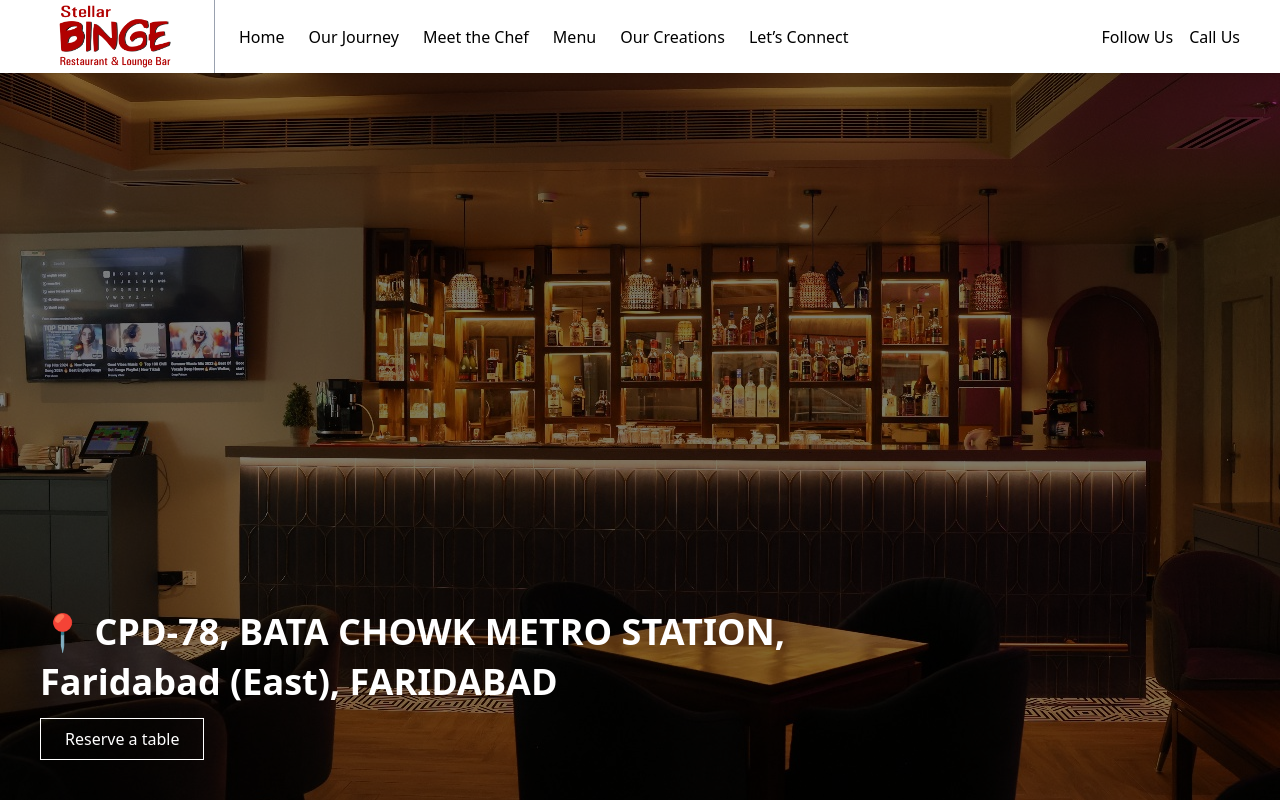
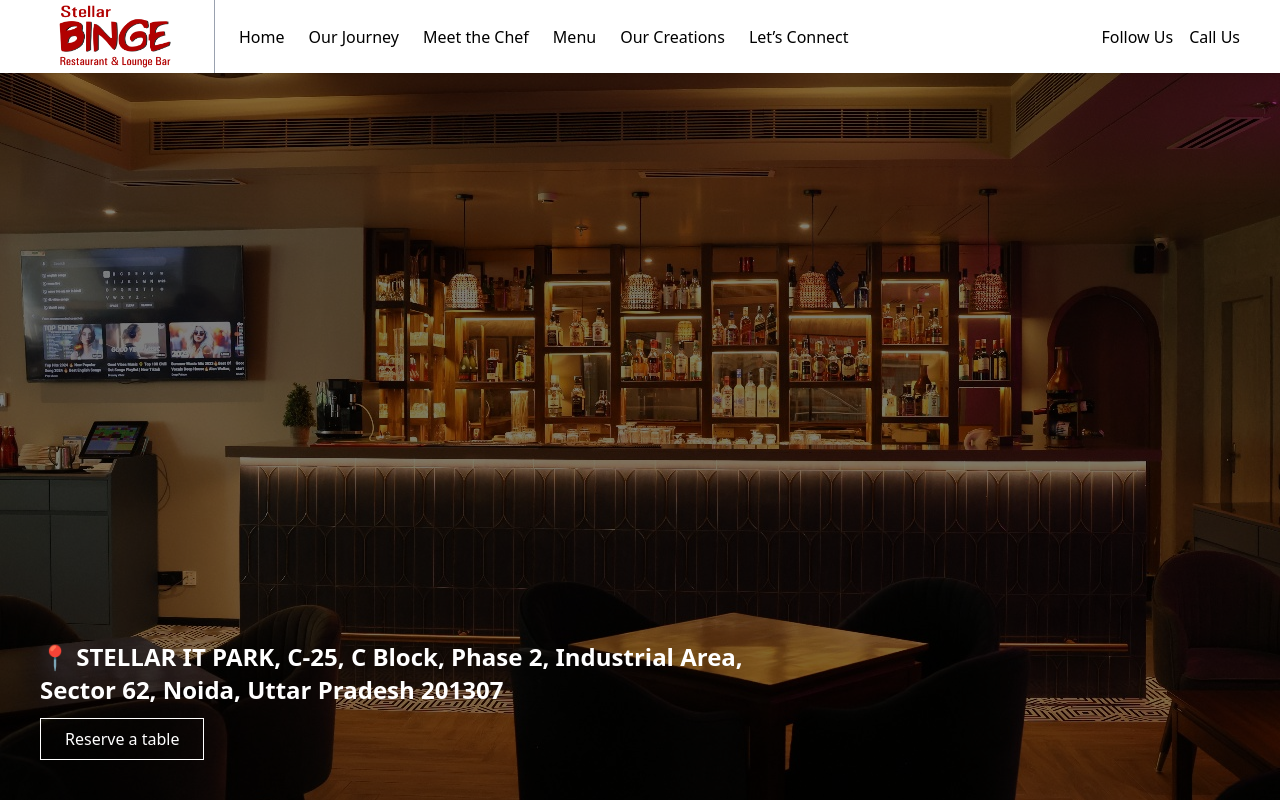
Before and after one commit to Shubham9049/binge, a Next.js app: page / in a window 1280 px wide. Shown: the top 802 px of the page. Built offline with nearby package versions, Linux system fonts and the light colour scheme.

Commit message:
add changes

```diff
--- a/components/Hero.tsx
+++ b/components/Hero.tsx
@@ -10,27 +10,32 @@ import hero5 from "../assets/hero5.jpeg";
 const slides = [
   {
     image: hero1,
-    address: "CPD-78, BATA CHOWK METRO STATION, Faridabad (East), FARIDABAD",
+    address:
+      "STELLAR IT PARK, C-25, C Block, Phase 2, Industrial Area, Sector 62, Noida, Uttar Pradesh 201307",
     buttonText: "Reserve a table",
   },
   {
     image: hero2,
-    address: "123 Connaught Place, New Delhi, DELHI",
+    address:
+      "STELLAR IT PARK, C-25, C Block, Phase 2, Industrial Area, Sector 62, Noida, Uttar Pradesh 201307",
     buttonText: "Reserve a table",
   },
   {
     image: hero3,
-    address: "45 MG Road, Gurugram, HARYANA",
+    address:
+      "STELLAR IT PARK, C-25, C Block, Phase 2, Industrial Area, Sector 62, Noida, Uttar Pradesh 201307",
     buttonText: "Reserve a table",
   },
   {
     image: hero4,
-    address: "22 Sector 17, Chandigarh, PUNJAB",
+    address:
+      "STELLAR IT PARK, C-25, C Block, Phase 2, Industrial Area, Sector 62, Noida, Uttar Pradesh 201307",
     buttonText: "Reserve a table",
   },
   {
     image: hero5,
-    address: "78 Park Street, Kolkata, WEST BENGAL",
+    address:
+      "STELLAR IT PARK, C-25, C Block, Phase 2, Industrial Area, Sector 62, Noida, Uttar Pradesh 201307",
     buttonText: "Reserve a table",
   },
 ];
@@ -70,7 +75,7 @@ const Hero = () => {
         transition={{ duration: 1, ease: "easeOut", delay: 0.4 }}
         className="absolute bottom-10 left-10 text-white max-w-3xl"
       >
-        <h1 className="text-2xl md:text-4xl font-bold mb-3 leading-snug">
+        <h1 className="text-2xl md:text-2xl font-bold mb-3 leading-snug">
           📍 {slides[index].address}
         </h1>
 
--- a/components/Navbar.tsx
+++ b/components/Navbar.tsx
@@ -114,7 +114,13 @@ const Navbar = () => {
             </div>
           </div>
           <span className="text-md text-[#000000] font-thin cursor-pointer hover:text-[#B10203]">
-            <Link href="tel:+1234567890">Call Us</Link>
+            <Link
+              href="tel:+919599816865
+
+"
+            >
+              Call Us
+            </Link>
           </span>
         </div>
       </div>
```
